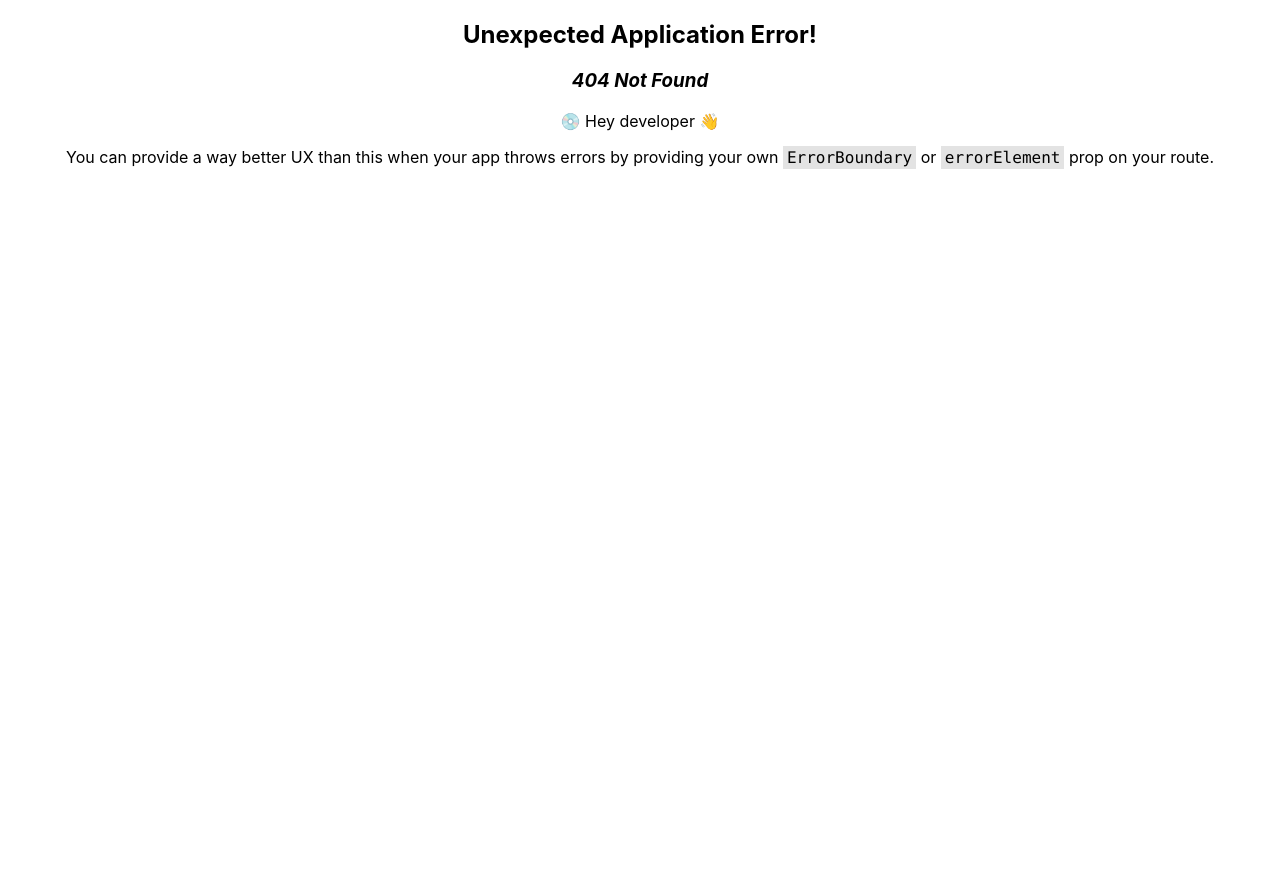
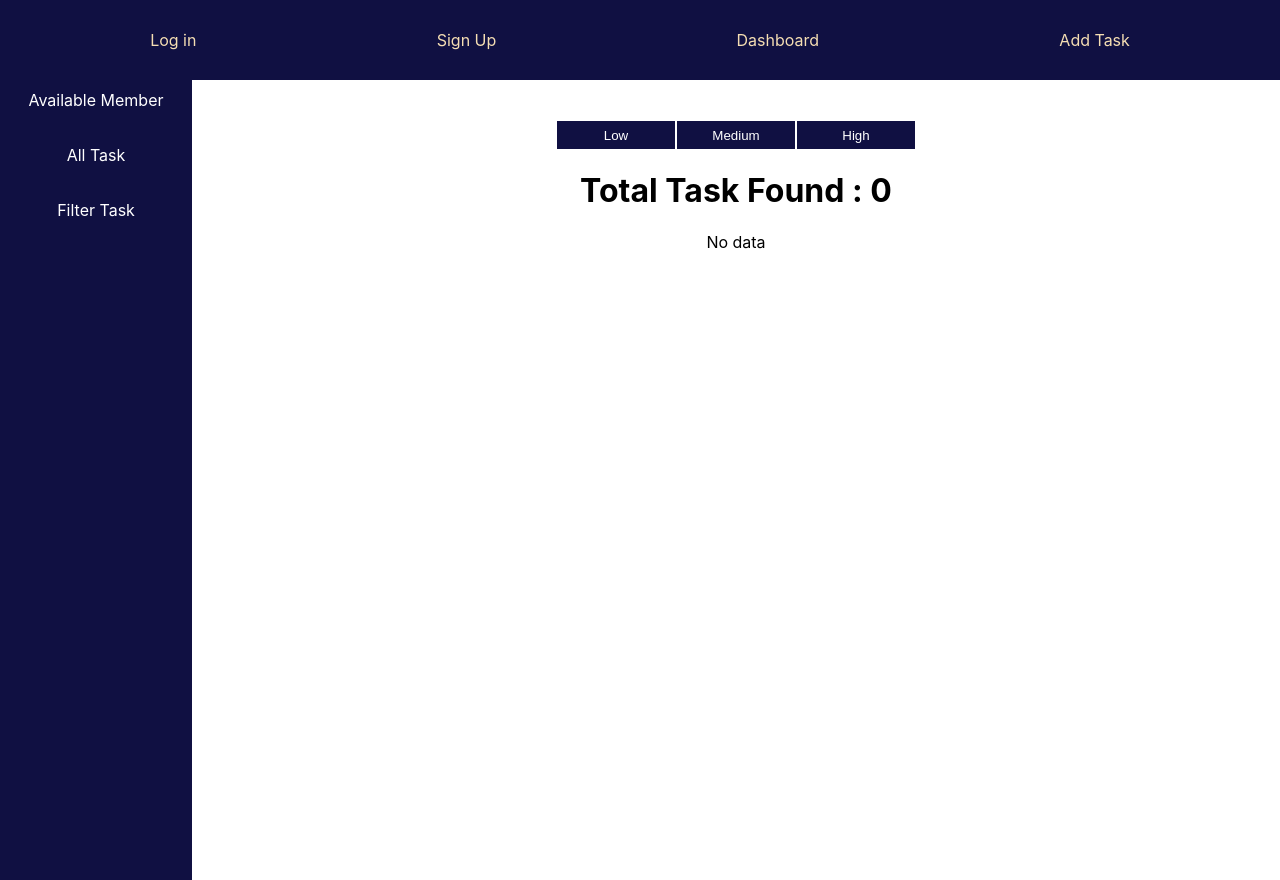
Before and after one commit to montasirazad/ibos-task, a React (Create React App) app: page /dashboard/filter-task in a window 1280 px wide. Before the commit this address had no page. Before the commit the page ends 800 px from the top, so only its background shows below. Built offline with nearby package versions, Linux system fonts and the light colour scheme.

Commit message:
updated status

```diff
--- a/src/SharedComponent/NavBar.jsx
+++ b/src/SharedComponent/NavBar.jsx
@@ -8,7 +8,7 @@ const NavBar = () => {
     return (
         <div className='navbar' >
             <Link to={'/log-in'}>Log in</Link>
-            <Link to={'/sign-up'}>Sign Up</Link>
+            <Link to={'/'}>Sign Up</Link>
             <Link to={'/dashboard'}>Dashboard</Link>
             <Link to={'/task-creation'}>Add Task</Link>
             {loggedInUser && <button onClick={handleLogOut}>Log out</button>}
--- a/src/components/AllTask/AllTask.jsx
+++ b/src/components/AllTask/AllTask.jsx
@@ -15,7 +15,7 @@ const AllTask = () => {
     return (
         <div>
             <div style={{ padding: '30px' }}>
-                <div style={{ overflow: 'hidden', overflowX: 'scroll'}}>
+                <div style={{ overflow: 'hidden', overflowX: 'scroll' }}>
                     <table >
 
                         <thead>
@@ -26,6 +26,8 @@ const AllTask = () => {
                                 <th>Start Date</th>
                                 <th>End Date</th>
                                 <th>Priority</th>
+                                <th>Status</th>
+                                <th>Option</th>
                             </tr>
                         </thead>
                         <tbody>
@@ -40,6 +42,8 @@ const AllTask = () => {
                                         <td>{d.startDate}</td>
                                         <td>{d.endDate}</td>
                                         <td>{d.priority}</td>
+                                        <td>{d.status}</td>
+                                        <td><button>Edit</button></td>
 
                                     </tr>) :
                                     <tr>
--- a/src/components/DashBoard/DashBoard.jsx
+++ b/src/components/DashBoard/DashBoard.jsx
@@ -11,6 +11,7 @@ const DashBoard = () => {
                 <div className='dashboard-menu'>
                     <Link to='/dashboard'>Available Member</Link>
                     <Link to='/dashboard/all-task'>All Task</Link>
+                    <Link to='/dashboard/filter-task'>Filter Task</Link>
                 </div>
                 <div className='dashboard-outlet'>
                     <Outlet />
--- /dev/null
+++ b/src/components/FilterTask/FilterTask.css
@@ -0,0 +1,14 @@
+.button-div button {
+    margin-top: 40px;
+    width: 120px;
+    height: 30px;
+    background-color: #101042;
+    color: white;
+    border: 1px solid white;
+}
+
+.button-div button:hover {
+    background-color: orangered;
+    color: black;
+    cursor: pointer;
+}
--- /dev/null
+++ b/src/components/FilterTask/FilterTask.jsx
@@ -0,0 +1,54 @@
+import React, { useEffect, useState } from 'react';
+import './FilterTask.css';
+
+const FilterTask = () => {
+    const [data, setData] = useState([]);
+    const [filteredToDo, setFilteredToDo] = useState([])
+
+    useEffect(() => {
+        try {
+            const savedData = JSON.parse(localStorage.getItem('new-toDo'));
+            setData(savedData)
+        } catch (error) {
+            console.log(error);
+        }
+    }, []);
+    const handleLow = (e) => {
+        const filteredData = data.filter(d => d.priority === 'low');
+        //console.log(filteredData);
+        setFilteredToDo(filteredData)
+        console.log(filteredToDo);
+    };
+
+    const handleMedium = (e) => {
+        const filteredData = data.filter(d => d.priority === 'medium');
+        //console.log(filteredData);
+        setFilteredToDo(filteredData)
+        console.log(filteredToDo);
+    };
+    const handleHigh = (e) => {
+        const filteredData = data.filter(d => d.priority === 'high');
+        //console.log(filteredData);
+        setFilteredToDo(filteredData)
+        console.log(filteredToDo);
+    };
+    return (
+        <div>
+            <div className='button-div'>
+                <button onClick={handleLow}>Low</button>
+                <button onClick={handleMedium}>Medium</button>
+                <button onClick={handleHigh}>High</button>
+
+
+                <h1>Total Task Found : {filteredToDo.length}</h1>
+                {filteredToDo.length ?
+                    filteredToDo.map((info) => <div key={info.title}>
+                        <h1>here:{info.description}</h1>
+                    </div>) : <p>No data</p>
+                }
+            </div>
+        </div>
+    );
+};
+
+export default FilterTask;
--- a/src/components/TaskCreation/TaskCreation.js
+++ b/src/components/TaskCreation/TaskCreation.js
@@ -15,6 +15,7 @@ const TaskCreation = () => {
             endDate: "2023-09-12",
             startDate: "2023-09-08",
             priority: "medium",
+            status: 'pending',
             createdAt: new Date()
         }
     ];
```
Also changed, not shown: src/routes/routes.js (+6 -1 lines).
